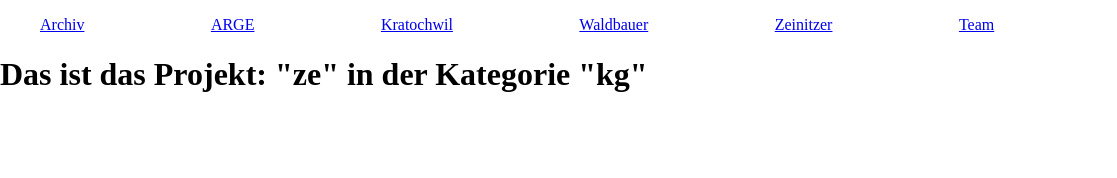
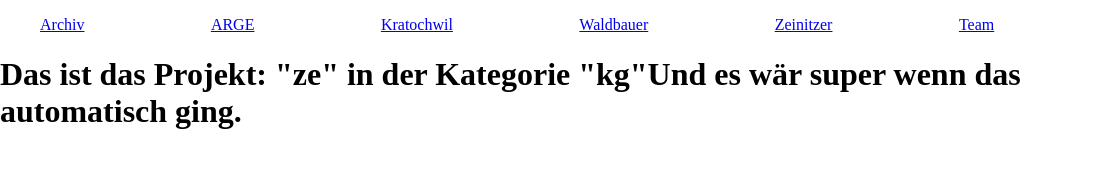
Before and after one commit to roocker/gallery-ae30, an Astro site: page /kg/ze in a window 1280 px wide. Shown: the full height of the page, 0-1117 px from the left. Built offline with nearby package versions, Linux system fonts and the light colour scheme; Astro itself is replaced by a stand-in of ours.

Commit message:
nested routes for projects

```diff
--- a/src/pages/[cat]/[project]/index.astro
+++ b/src/pages/[cat]/[project]/index.astro
@@ -43,7 +43,7 @@ const { cat } = Astro.params;
 
 <section class="carousel_big">
 
-  <h1>Das ist das Projekt: "{project}" in der Kategorie "{cat}"</h1>
+  <h1>Das ist das Projekt: "{project}" in der Kategorie "{cat}"Und es wär super wenn das automatisch ging.</h1>
 
 </section>
 
```
